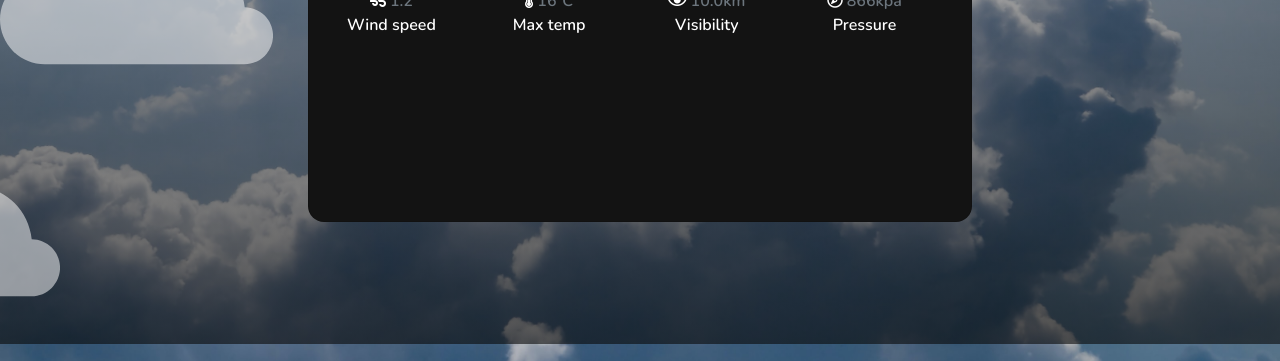
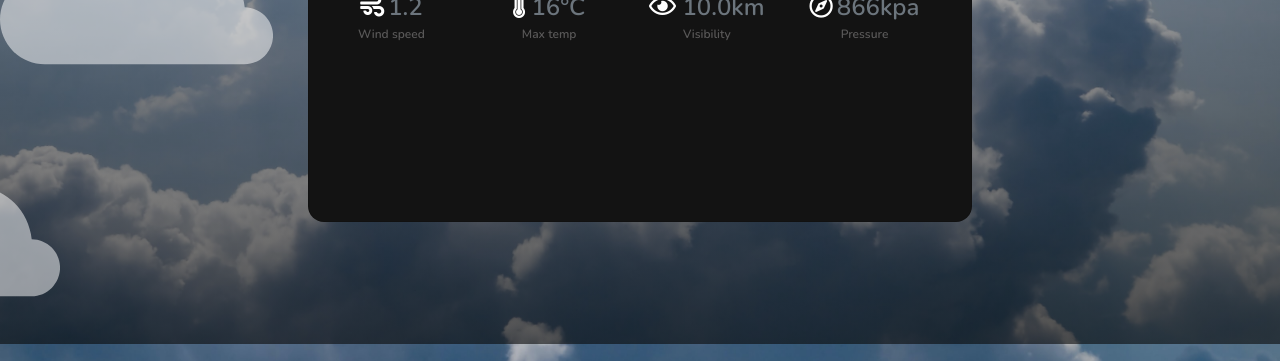
Before and after one commit to Diegodsha/HAYESER, a website built with webpack: page src/index.html in a window 1280 px wide. Shown: the part 456-817 px from the top of the page. Built offline with nearby package versions, Linux system fonts and the light colour scheme.

Commit message:
Update styles

```diff
--- a/package.json
+++ b/package.json
@@ -24,6 +24,7 @@
     "bootstrap": "^5.0.0-beta3",
     "css-loader": "^5.2.6",
     "html-webpack-plugin": "^5.3.1",
+    "moment": "^2.29.1",
     "sass": "^1.34.1",
     "sass-loader": "^12.0.0",
     "style-loader": "^2.0.0",
--- a/src/style.scss
+++ b/src/style.scss
@@ -130,3 +130,12 @@ form {
 .fa-search-location {
   rotate: 90deg;
 }
+
+.info-desc {
+  font-size: 12px;
+  color: #a7a6a67a;
+}
+
+ul {
+  font-size: 1.5rem;
+}
```
Also changed, not shown: 1 other file.
